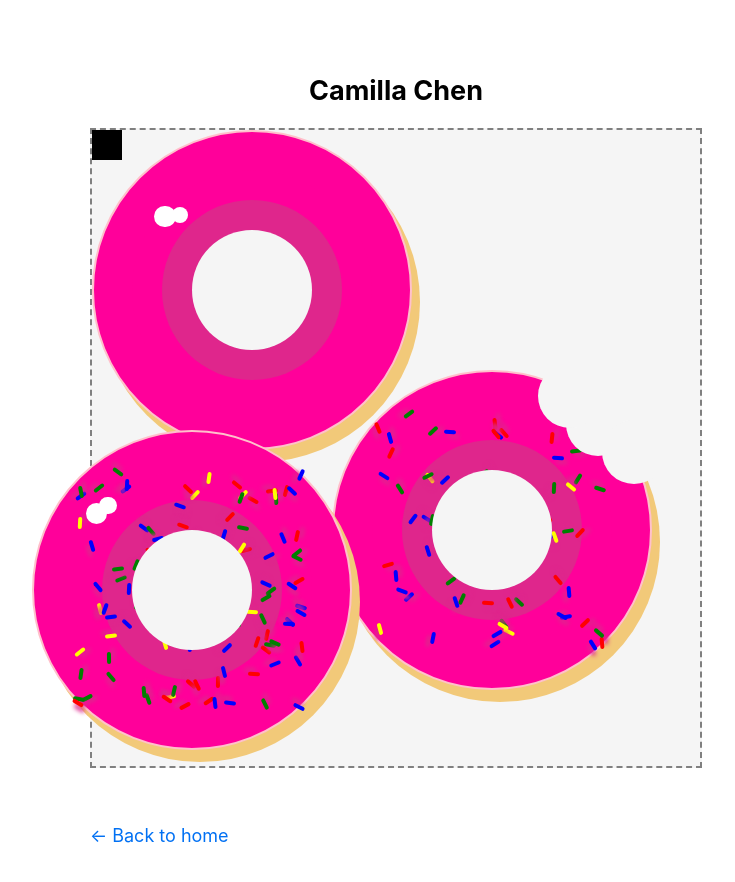
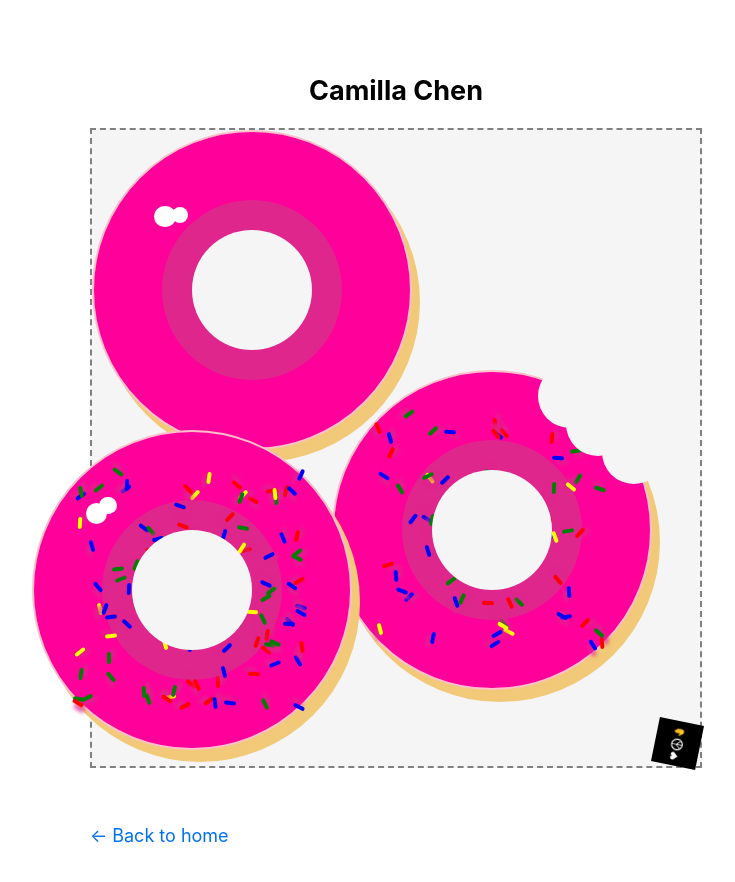
Before and after one commit to louisgv/art, a Next.js app: page /art-by-l in a window 1280 px wide. Shown: the top 882 px of the page, without its empty margins (244-979 px from the left). Built offline with nearby package versions, Linux system fonts and the light colour scheme.

Commit message:
Add signature

```diff
--- a/pages/art-by-l.js
+++ b/pages/art-by-l.js
@@ -20,11 +20,21 @@ export default function ArtByL() {
           class={artStyles.rotate}
           style={{
             background: "black",
-            width: 30,
-            height: 30,
+            color: "white",
+            width: 45,
+            height: 45,
             position: "absolute",
+            display: "flex",
+            justifyContent: "center",
+            alignItems: "center",
+            bottom: 0,
+            right: 0,
           }}
-        />
+        >
+          <span style={{ fontSize: 9 }}>❤</span>
+          <span style={{ fontSize: 16 }}>☮</span>
+          <span style={{ fontSize: 9 }}>🤚</span>
+        </div>
 
         <Donut noSprinkle canvasBackground={canvasBackground} />
         <Donut
--- a/styles/art-by-l.module.css
+++ b/styles/art-by-l.module.css
@@ -7,6 +7,6 @@
     transform: rotateZ(0);
   }
   to {
-    transform: rotateZ(180deg);
+    transform: rotateZ(360deg);
   }
 }
```
